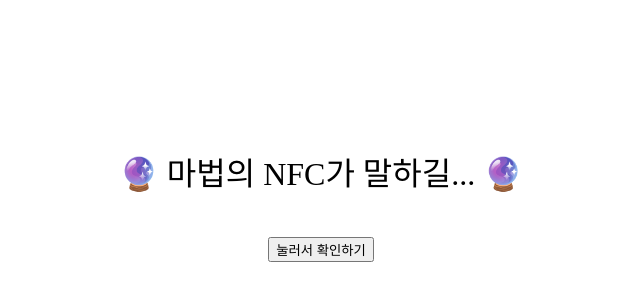
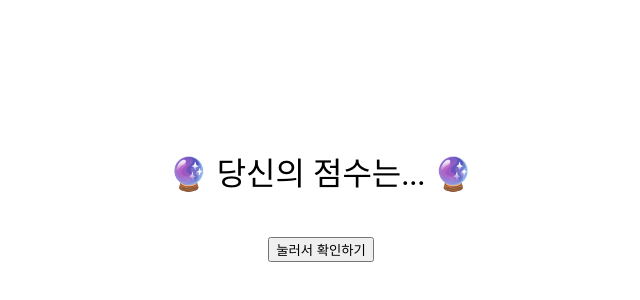
Before and after one commit to nut176/score, a plain HTML site: page Index.html in a window 1280 px wide. Shown: the part 108-408 px from the top of the page, without its empty margins (319-959 px from the left). Drawn offline with Linux system fonts and the light colour scheme.

Commit message:
Update Index.html

```diff
--- a/Index.html
+++ b/Index.html
@@ -13,7 +13,7 @@
     </style>
 </head>
 <body>
-    <p id="message">🔮 마법의 NFC가 말하길... 🔮</p>
+    <p id="message">🔮 당신의 점수는... 🔮</p>
     <button onclick="showRandomNumber()">눌러서 확인하기</button>
 
     <script>
```
